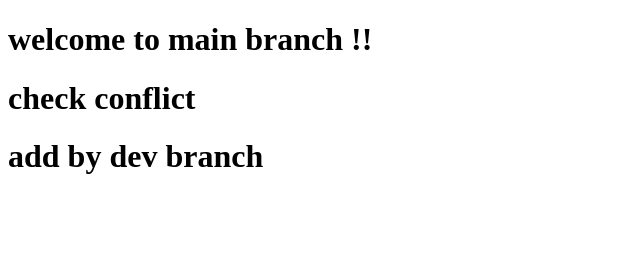
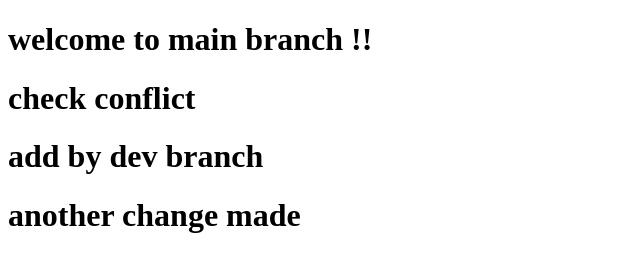
Before and after one commit to Pragya-Saraswat/demoDevops, a plain HTML site: page home.html in a window 1280 px wide. Shown: the whole page, without its empty margins (0-640 px from the left). Drawn offline with Linux system fonts and the light colour scheme.

Commit message:
last change made

```diff
--- a/home.html
+++ b/home.html
@@ -9,5 +9,6 @@
     <h1>welcome to main branch !!</h1>
     <h1>check conflict</h1>
     <h1>add by dev branch</h1>
+    <h1>another change made</h1>
 </body>
 </html>
```
